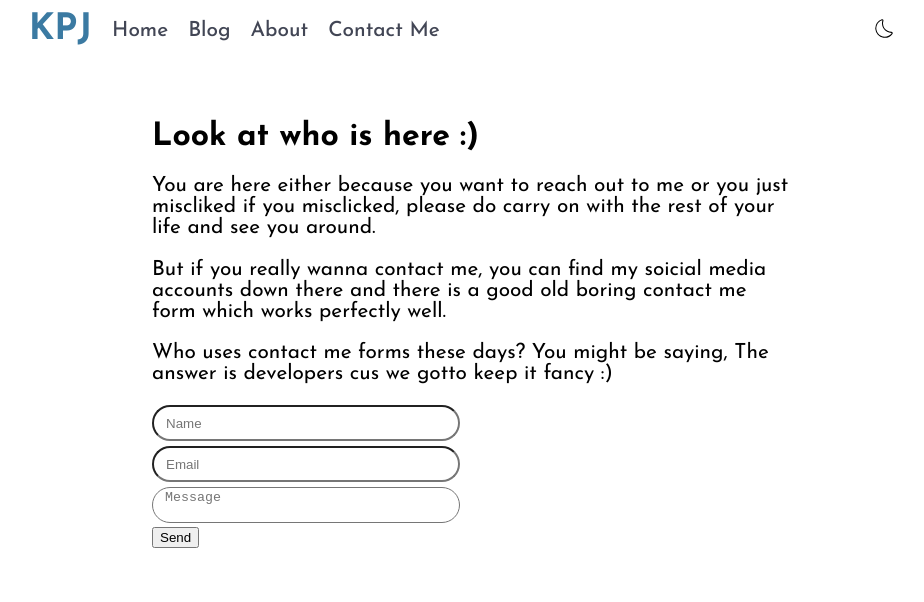
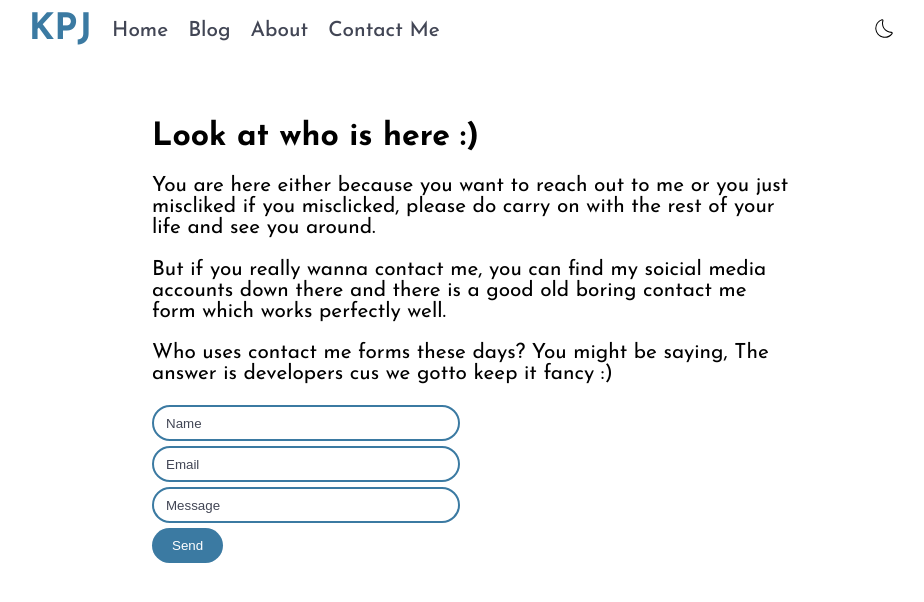
Before and after one commit to yamanerkam/KPJ-Blog, a React (Vite) app: page /contact-me in a window 1280 px wide. Shown: the top 602 px of the page, without its empty margins (168-1092 px from the left). Built offline with nearby package versions, Linux system fonts and the light colour scheme.

Commit message:
form update 2

```diff
--- a/package.json
+++ b/package.json
@@ -12,9 +12,11 @@
   "dependencies": {
     "@coreui/icons": "^3.0.1",
     "@coreui/icons-react": "^2.2.1",
+    "@emailjs/browser": "^4.3.3",
     "@fortawesome/fontawesome-svg-core": "^6.5.2",
     "@fortawesome/free-solid-svg-icons": "^6.5.2",
     "@fortawesome/react-fontawesome": "^0.2.0",
+    "emailjs": "^4.0.3",
     "primeicons": "^7.0.0",
     "react": "^18.2.0",
     "react-dom": "^18.2.0",
--- a/src/pages/Contact-me/ContactMe.css
+++ b/src/pages/Contact-me/ContactMe.css
@@ -11,20 +11,35 @@
 
 .form input {
     text-indent: 10px;
-    height: 30px;
+    min-height: 30px;
+    height: auto;
     width: 300px;
+    border: 2px #3b7aa2 solid;
     border-radius: 20px;
 }
 
-.form textarea {
-    border-radius: 20px;
-    text-indent: 10px;
-
-    resize: none;
-    height: 30px;
+.form input::placeholder {
+    color: #424655;
 }
 
+.form input:focus {
+    outline: none;
+}
+
+
+
 .btn-form {
-    bottom: -25px;
-    position: absolute;
+    display: flex;
+    align-self: flex-start;
+    padding: 10px 20px;
+    background-color: #3b7aa2;
+    color: white;
+    border: none;
+    border-radius: 20px;
+    cursor: pointer;
+    transition: background-color 0.3s;
 }
+
+.btn-form:hover {
+    background-color: #235682;
+}
--- a/src/pages/Contact-me/ContactMe.jsx
+++ b/src/pages/Contact-me/ContactMe.jsx
@@ -1,6 +1,33 @@
-import React from 'react'
+import React, { useState, useRef } from 'react'
 import './ContactMe.css'
+import emailjs from '@emailjs/browser';
+
+
+
 export default function ContactMe() {
+
+    const [name, setName] = useState('')
+    const [email, setEmail] = useState('')
+    const [message, setMessage] = useState('')
+    const form = useRef();
+
+    function handleSubmit(e) {
+        e.preventDefault()
+        emailjs
+            .sendForm('service_rho5w8x', 'template_vxaxkhh', form.current, {
+                publicKey: '40I0FwzM30_m_vkho',
+            })
+            .then(
+                () => {
+                    console.log('SUCCESS!');
+                },
+                (error) => {
+                    console.log('FAILED...', error.text);
+                },
+            );
+
+    };
+
     return (
         <div className='contact-me-page'>
 
@@ -20,11 +47,11 @@ export default function ContactMe() {
             </div>
 
             <div>
-                <form className='form' action="submit">
-                    <input required type="text" placeholder='Name' name="name" id="" />
-                    <input required type="email" placeholder='Email' name='email' />
-                    <textarea required placeholder='Message' name="message" id="" cols="20" rows="1"></textarea>
-                    <button className='btn-form'>Send</button>
+                <form ref={form} className='form' onSubmit={handleSubmit} action="submit">
+                    <input required type="text" placeholder='Name' value={name} onChange={((e) => setName(e.target.value))} name="name" id="" />
+                    <input required type="email" placeholder='Email' value={email} onChange={((e) => setEmail(e.target.value))} name='email' />
+                    <input required type='text' placeholder='Message' value={message} onChange={((e) => setMessage(e.target.value))} name="message" ></input>
+                    <button type='submit' className='btn-form'>Send</button>
 
                 </form>
             </div>
```
Also changed, not shown: 1 other file (tests, documents, lock files or other folders).
